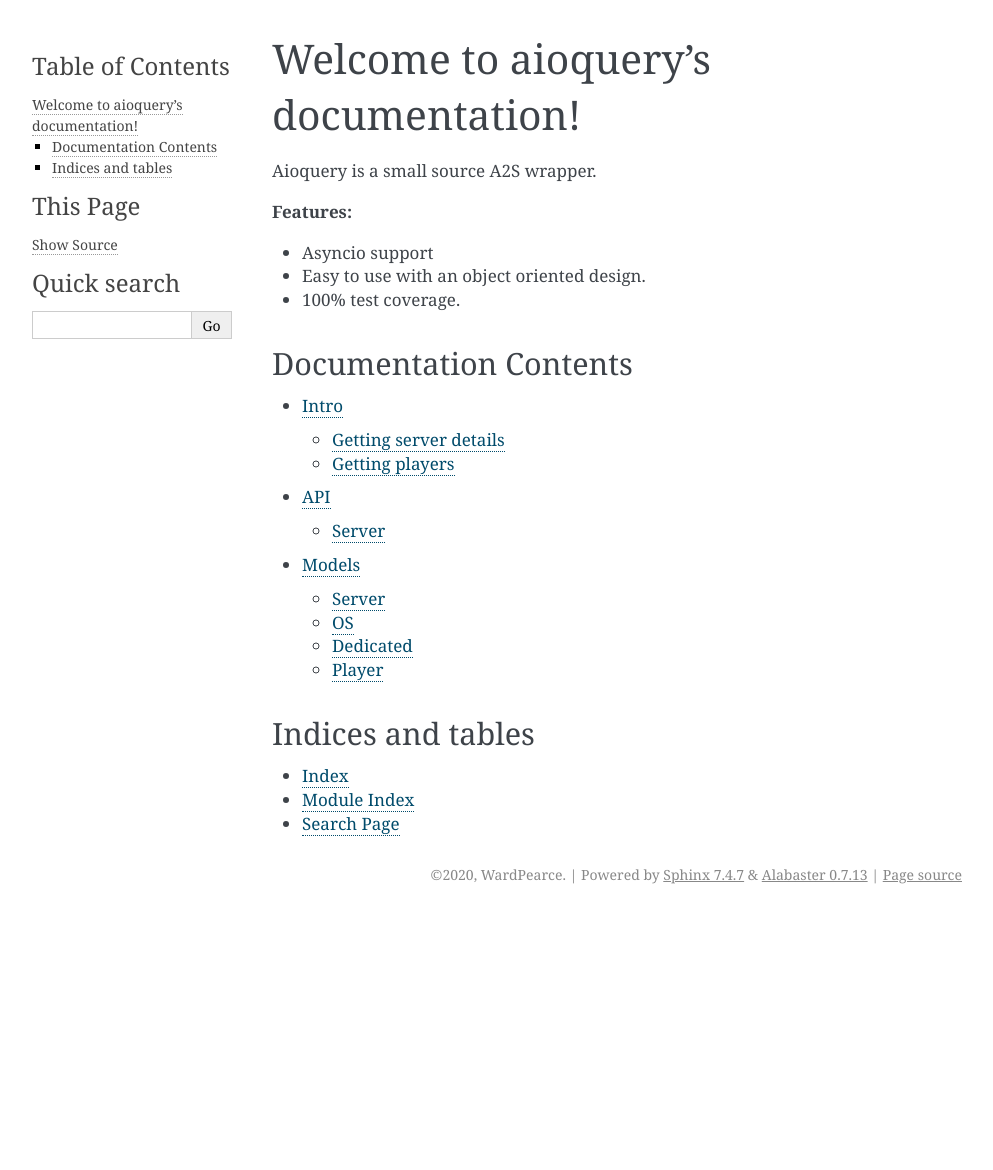
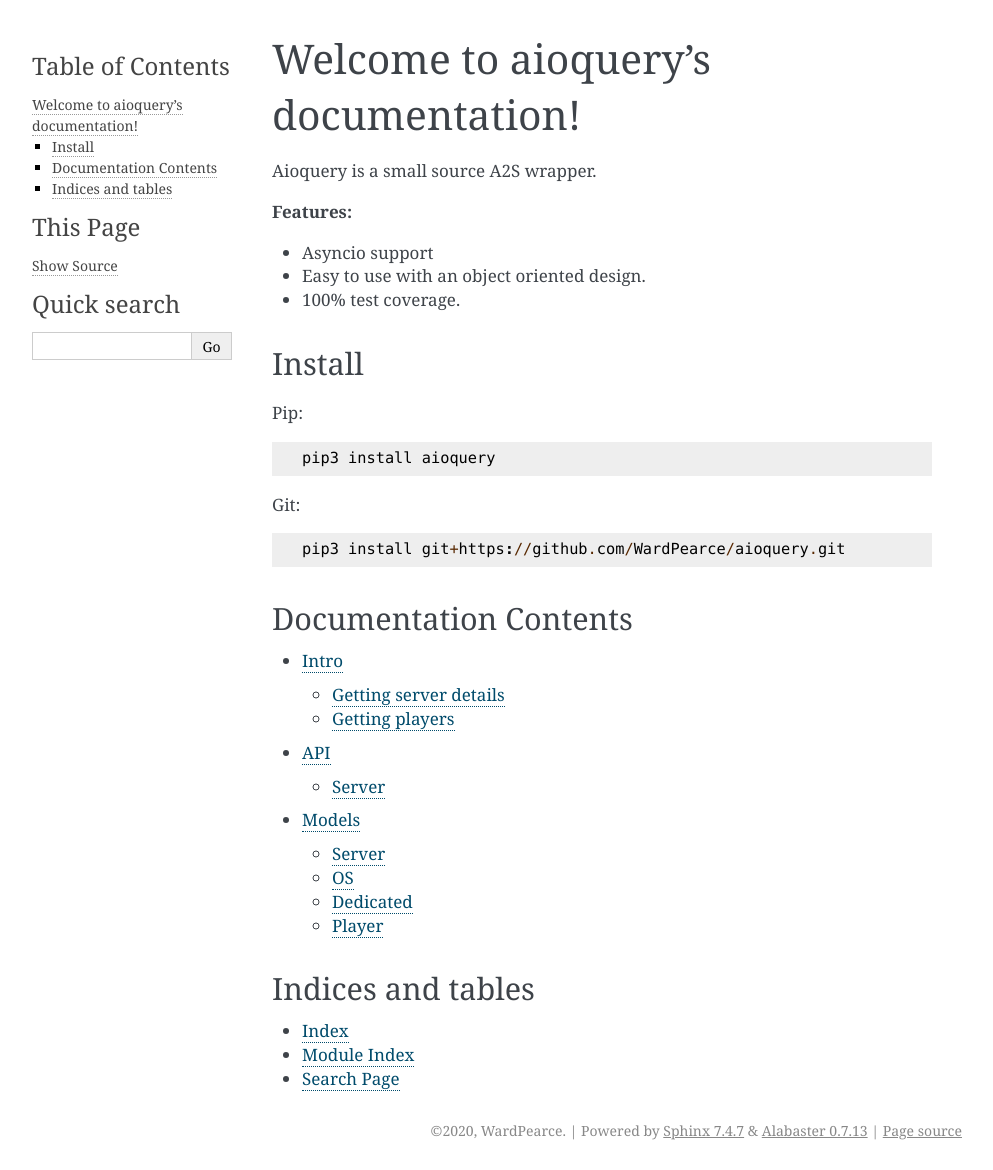
Before and after one commit to WardPearce/aioquery, a Sphinx documentation site: the page built from source/index.rst, in a window 1280 px wide. Shown: the whole page, without its empty margins (148-1141 px from the left). Built offline with Sphinx 7.4.7, drawn with Linux system fonts in a browser that asks for light colours; before the commit the page ends 914 px from its top, so only the background shows below that.

Commit message:
Update README.md, requirements.txt, and index.rst

```diff
--- a/requirements.txt
+++ b/requirements.txt
@@ -1,2 +1,3 @@
 asyncio-dgram>=1.0.1
-asynctest>=0.13.0
+asynctest>=0.13.
+sphinxcontrib-trio
--- a/source/index.rst
+++ b/source/index.rst
@@ -12,6 +12,18 @@
 - Asyncio support
 - Easy to use with an object oriented design.
 - 100% test coverage.
+
+Install
+-------
+
+Pip: ::
+
+      pip3 install aioquery
+
+Git: ::
+
+      pip3 install git+https://github.com/WardPearce/aioquery.git
+
 
 Documentation Contents
 -----------------------
```
Also changed, not shown: README.md (added, +7 -0 lines).
